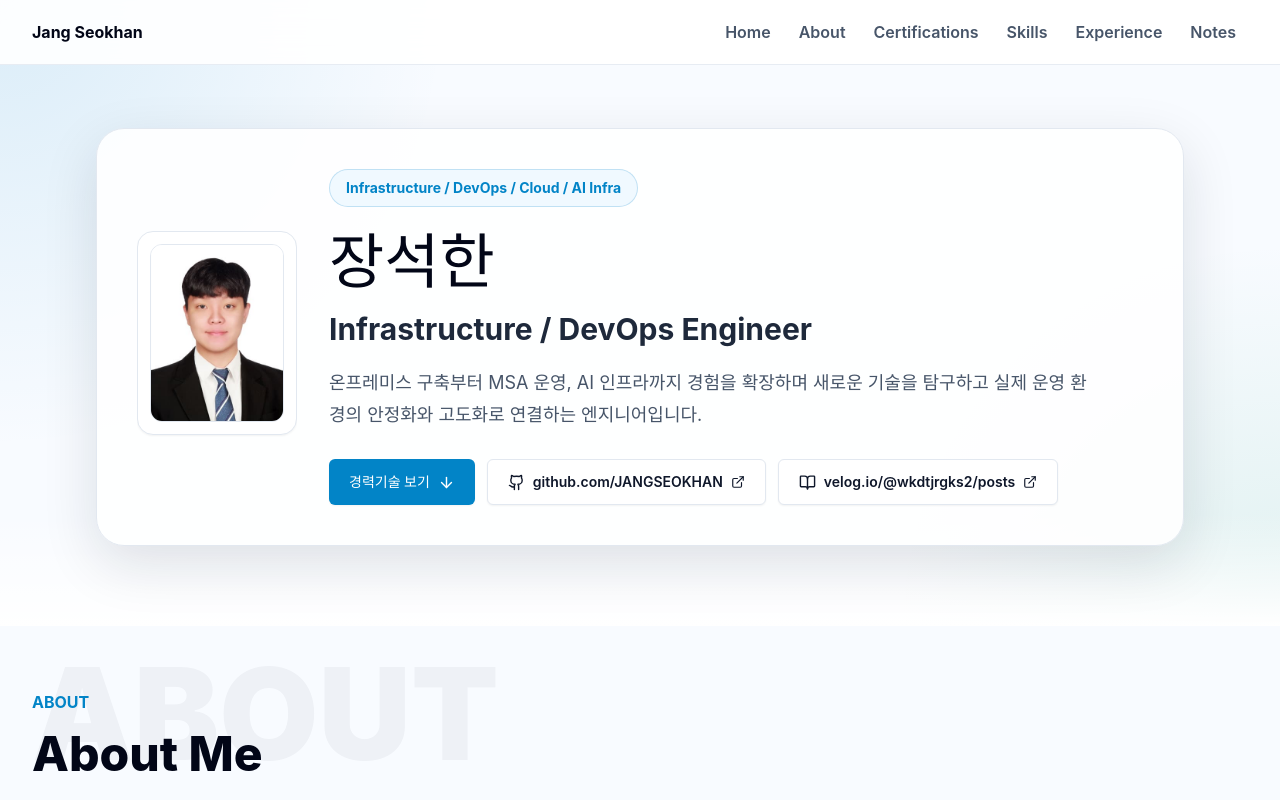
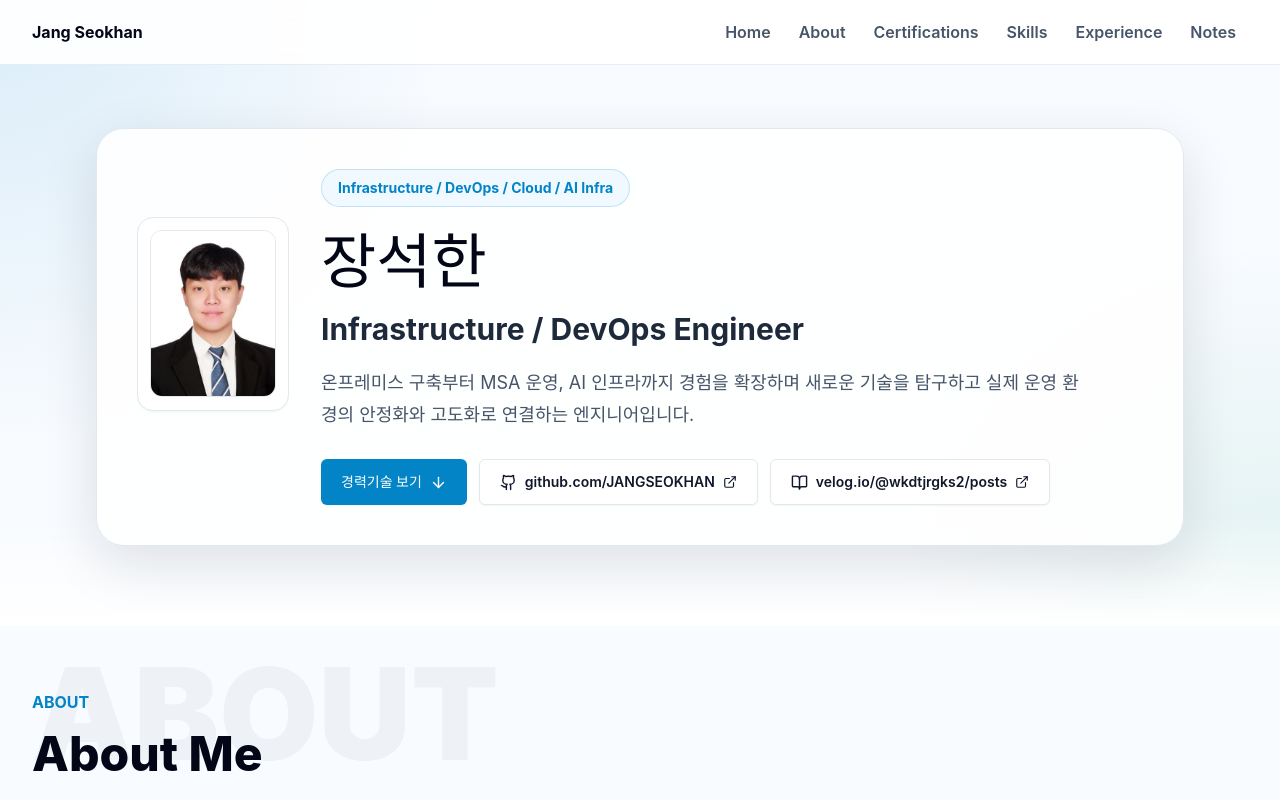
Before and after one commit to JANGSEOKHAN/JANGSEOKHAN.github.io, a React (Vite) app: page / in a window 1280 px wide. Shown: the top 800 px of the page. Built offline with nearby package versions, Linux system fonts and the light colour scheme; a web font is replaced by a local one.

Commit message:
Refine hero photo alignment

```diff
--- a/src/components/Hero.tsx
+++ b/src/components/Hero.tsx
@@ -33,8 +33,8 @@ export default function Hero() {
       <div className="absolute inset-x-0 bottom-0 h-28 bg-gradient-to-b from-transparent to-white" />
       <div className="relative mx-auto max-w-6xl px-4 pb-12 sm:px-6 sm:pb-16 lg:px-8 lg:pb-20">
         <div className="rounded-2xl border border-slate-200 bg-white/90 p-4 shadow-glow sm:rounded-[1.75rem] sm:p-8 lg:p-10">
-          <div className="grid gap-6 sm:gap-8 lg:grid-cols-[10rem_1fr] lg:items-center">
-            <div className="mx-auto w-full max-w-[9rem] sm:max-w-[11rem] lg:mx-0">
+          <div className="grid gap-6 sm:gap-8 lg:grid-cols-[9.5rem_1fr] lg:items-start">
+            <div className="mx-auto w-full max-w-[9rem] sm:max-w-[10rem] lg:mx-0 lg:mt-12">
               <div className="flex snap-x gap-3 overflow-x-auto pb-2 [scrollbar-width:none] [&::-webkit-scrollbar]:hidden">
                 {visualSlots.map((slot) => {
                   return (
```
